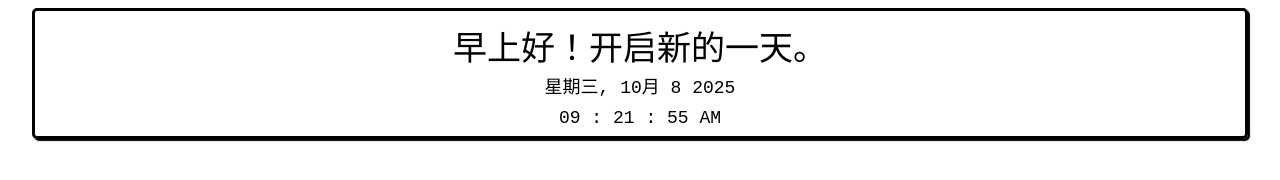
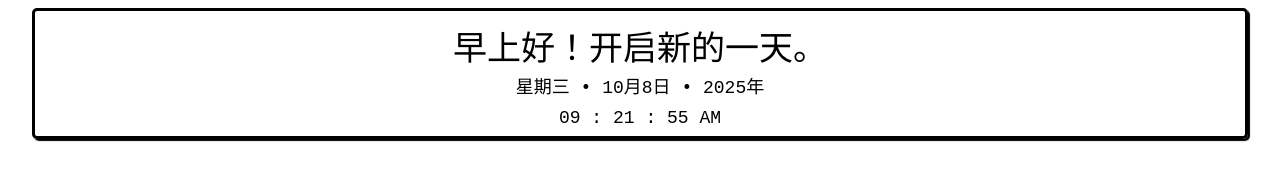
Before and after one commit to 777JASNANA/notion-time-widgets-, a plain HTML site: page index.html in a window 1280 px wide. Drawn offline with Linux system fonts and the light colour scheme.

Commit message:
Update index.html

```diff
--- a/index.html
+++ b/index.html
@@ -117,7 +117,7 @@ function dispalyGreetings(today){
         var monthName = monthNames[today.getMonth()];
         var date = today.getDate();
         var year = today.getFullYear();
-        document.getElementById('date').innerHTML =dayName+", "+monthName+" "+date+" "+year;
+        document.getElementById('date').innerHTML =`${dayName} • ${monthName}${date}日 • ${year}年`;
 
     }
 
```
